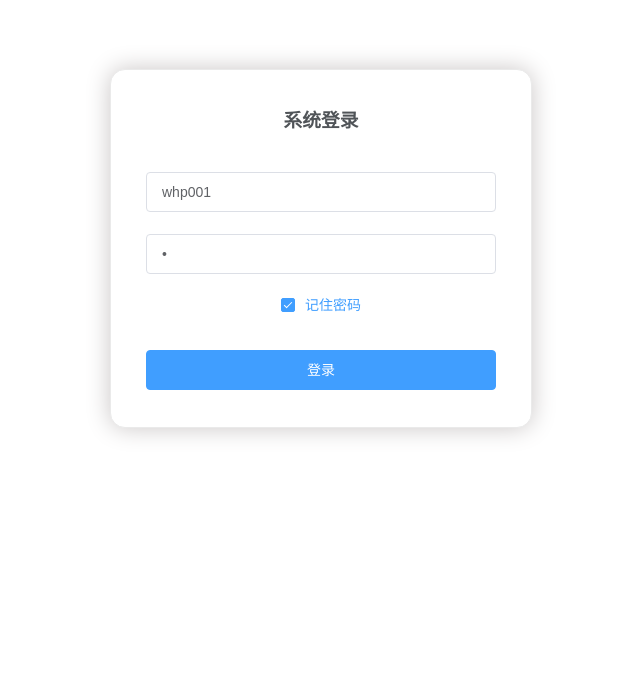
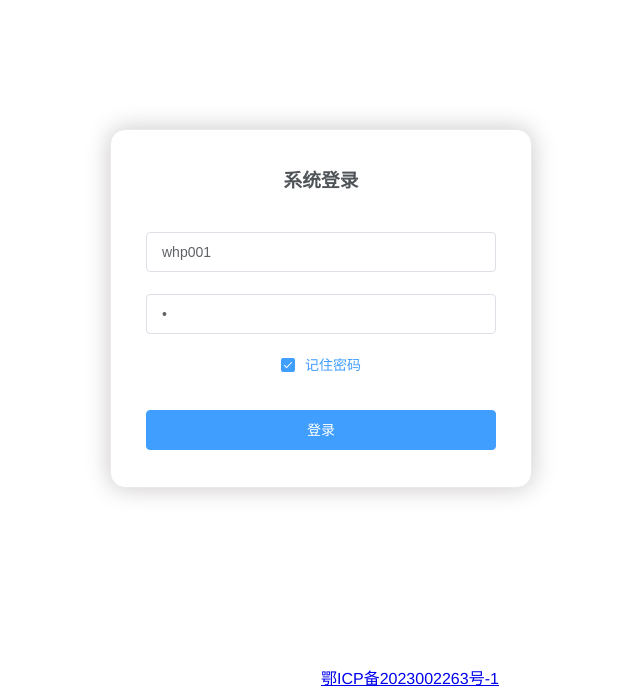
Before and after one commit to hpwang666/vue-charger, a Vue app: page /#/login in a window 1280 px wide. Shown: the part 111-800 px from the top of the page, without its empty margins (319-959 px from the left). Built offline with nearby package versions, Linux system fonts and the light colour scheme; what @jiaminghi/data-view would draw is missing.

Commit message:
增加了底部的备案号

```diff
--- a/src/components/Login.vue
+++ b/src/components/Login.vue
@@ -1,4 +1,5 @@
 <template>
+ <el-container>
   <el-form :rules="rules" ref="dataForm" :model="loginForm" class="login-container" label-position="left"
            label-width="0px" v-loading="loading">
     <h3 class="login_title">系统登录</h3>
@@ -12,8 +13,11 @@
     <el-form-item style="width: 100%">
       <el-button type="primary" @click="submitClick()" style="width: 100%">登录</el-button>
     </el-form-item>
-
   </el-form>
+  <div id="beian" >
+     <a href="https://beian.miit.gov.cn/" target="_blank">鄂ICP备2023002263号-1</a>
+  </div>
+  </el-container>
 </template>
 <script>
   import { mapGetters } from 'vuex'
@@ -81,4 +85,10 @@
     margin: 0px 0px 35px 0px;
     text-align: left;
   }
+  #beian {
+    position: absolute;
+    left:50%;
+    bottom:0;
+    text-align: center;
+  }
 </style>
--- a/src/components/charger/charger.vue
+++ b/src/components/charger/charger.vue
@@ -182,7 +182,7 @@
 
       setTimeout(() => {
         this.refresh();
-      }, 80)
+      }, 120)
     },
     data(){
       return {
--- a/src/components/order/order.vue
+++ b/src/components/order/order.vue
@@ -184,7 +184,7 @@
 
       setTimeout(() => {
         this.refresh();
-      }, 80)
+      }, 120)
     },
     data(){
       return {
```
